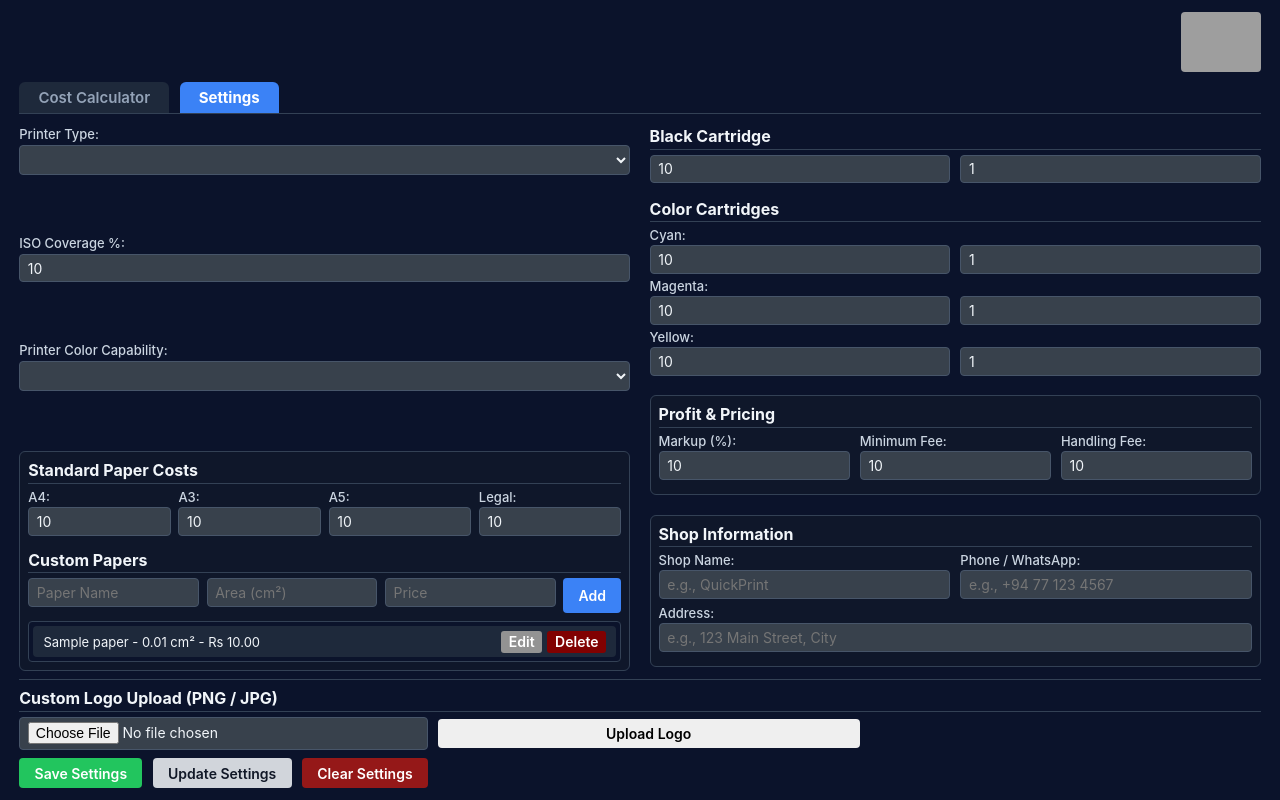
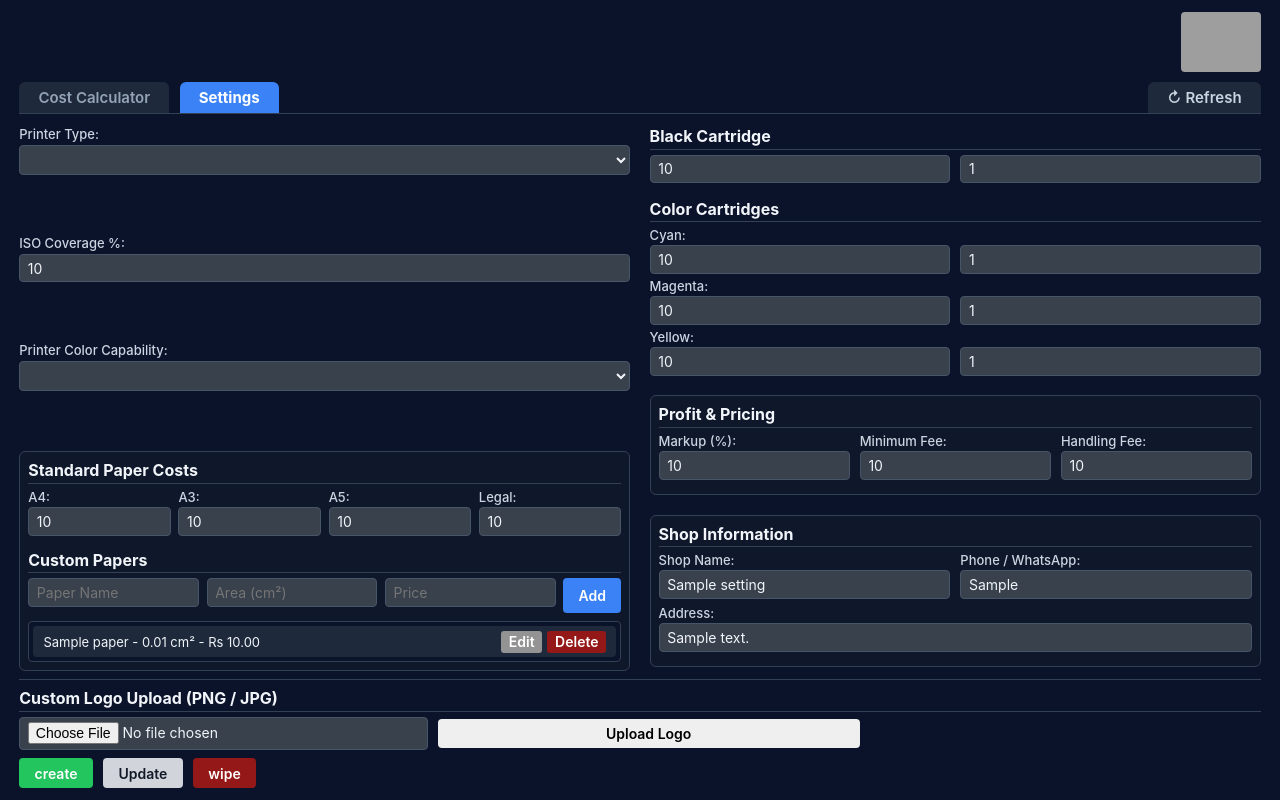
Before and after one commit to inuwara1230/PDF_Ink_Cost_Estimator, a Spring Boot app: page / in a window 1280 px wide, after a click on "Settings". Run offline with Spring Boot 4, Linux system fonts and the light colour scheme; tables that the repository leaves empty hold one stand-in row (values such as "Sample post"); grey boxes are pictures that could not be loaded.

Commit message:
refresh functionality and shop details for reports added successfully

```diff
--- a/src/main/java/com/inuwara/pdf_ink_cost_estimator/controller/PrinterSettingsController.java
+++ b/src/main/java/com/inuwara/pdf_ink_cost_estimator/controller/PrinterSettingsController.java
@@ -74,6 +74,10 @@ public class PrinterSettingsController {
             settingsToUpdate.setMinimumFee(updatedSettings.getMinimumFee());
             settingsToUpdate.setFinishingCost(updatedSettings.getFinishingCost());
 
+            settingsToUpdate.setShopName(updatedSettings.getShopName());
+            settingsToUpdate.setShopAddress(updatedSettings.getShopAddress());
+            settingsToUpdate.setShopContact(updatedSettings.getShopContact());
+
             // Add mapping for custom papers list
             settingsToUpdate.setCustomPapers(updatedSettings.getCustomPapers());
 
--- a/src/main/resources/static/index.css
+++ b/src/main/resources/static/index.css
@@ -393,5 +393,16 @@ hr {
 }
 
 .custom-paper-item .delete-btn {
-    background-color: #810101;
+    background-color:#951818;
 }
+
+.refresh-btn {
+    margin-left: auto; /* Pushes the button to the far right */
+    background-color: #1e293b;
+    color: #cbd5e1;
+}
+
+.refresh-btn:hover {
+    background-color: #334155;
+    color: #ffffff;
+}
--- a/src/main/resources/static/index.html
+++ b/src/main/resources/static/index.html
@@ -19,6 +19,10 @@
             <div class="tab-container">
                 <button type="button" class="tab-btn active" onclick="switchTab(event, 'calculatorTab')">Cost Calculator</button>
                 <button type="button" class="tab-btn" onclick="switchTab(event, 'printerTab')">Settings</button>
+
+                <button type="button" class="tab-btn refresh-btn" onclick="location.reload()" title="Refresh Application">
+                    ↻ Refresh
+                </button>
             </div>
 
             <!-- TAB 1: COST CALCULATOR (DEFAULT ACTIVE TAB) -->
@@ -261,9 +265,9 @@
                     </div>
 
                     <div class="form-actions">
-                        <button type="submit">Save Settings</button>
-                        <button type="button" id="updateButton">Update Settings</button>
-                        <button type="button" id="clear_settings">Clear Settings</button>
+                        <button type="submit">create</button>
+                        <button type="button" id="updateButton">Update</button>
+                        <button type="button" id="clear_settings">wipe</button>
                         <span id="settingsStatus"></span>
                     </div>
                 </form>
--- a/src/main/resources/static/index.js
+++ b/src/main/resources/static/index.js
@@ -245,6 +245,9 @@ document.addEventListener('DOMContentLoaded', () => {
         // Append resolved values to formData:
         formData.append('printLayout', layout);
         formData.append('nUpFactor', nUpFactor);
+        formData.append('shopName', document.getElementById('shop_name').value || '');
+        formData.append('shopAddress', document.getElementById('shop_address').value || '');
+        formData.append('shopContact', document.getElementById('shop_phone').value || '');
 
 
 
@@ -390,7 +393,13 @@ function getSettingsFormData() {
         minimumFee: parseFloat(document.getElementById('minimum_fee').value) || 0.0,
         finishingCost: parseFloat(document.getElementById('finishing_cost').value) || 0.0,
 
+        shopName: document.getElementById('shop_name').value || '',
+        shopAddress: document.getElementById('shop_address').value || '',
+        shopContact: document.getElementById('shop_phone').value || '',
+
         customPapers: customPapers
+
+
     };
 }
 
@@ -469,6 +478,10 @@ async function loadSavedSettings() {
             document.getElementById('minimum_fee').value = data.minimumFee ?? 0;
             document.getElementById('finishing_cost').value = data.finishingCost ?? 0;
 
+            document.getElementById('shop_name').value = data.shopName || '';
+            document.getElementById('shop_address').value = data.shopAddress || '';
+            document.getElementById('shop_phone').value = data.shopContact || '';
+
             customPapers = data.customPapers || [];
 
             document.getElementById('color_capability').dispatchEvent(new Event('change'));
```
Also changed, not shown: src/main/java/com/inuwara/pdf_ink_cost_estimator/DocumentController.java (+35 -3 lines), src/main/java/com/inuwara/pdf_ink_cost_estimator/model/printerSettings.java (+18 -0 lines).
